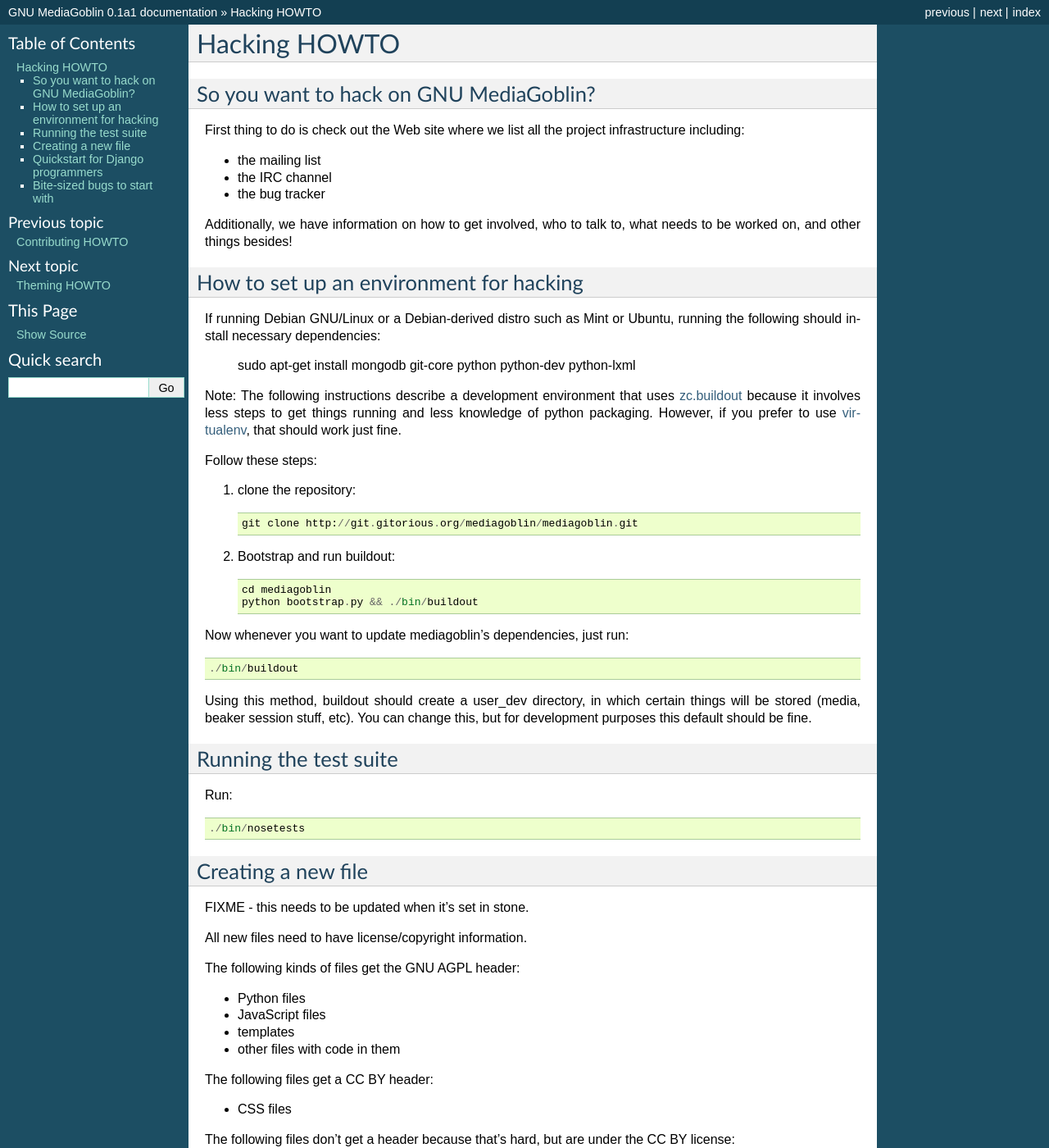
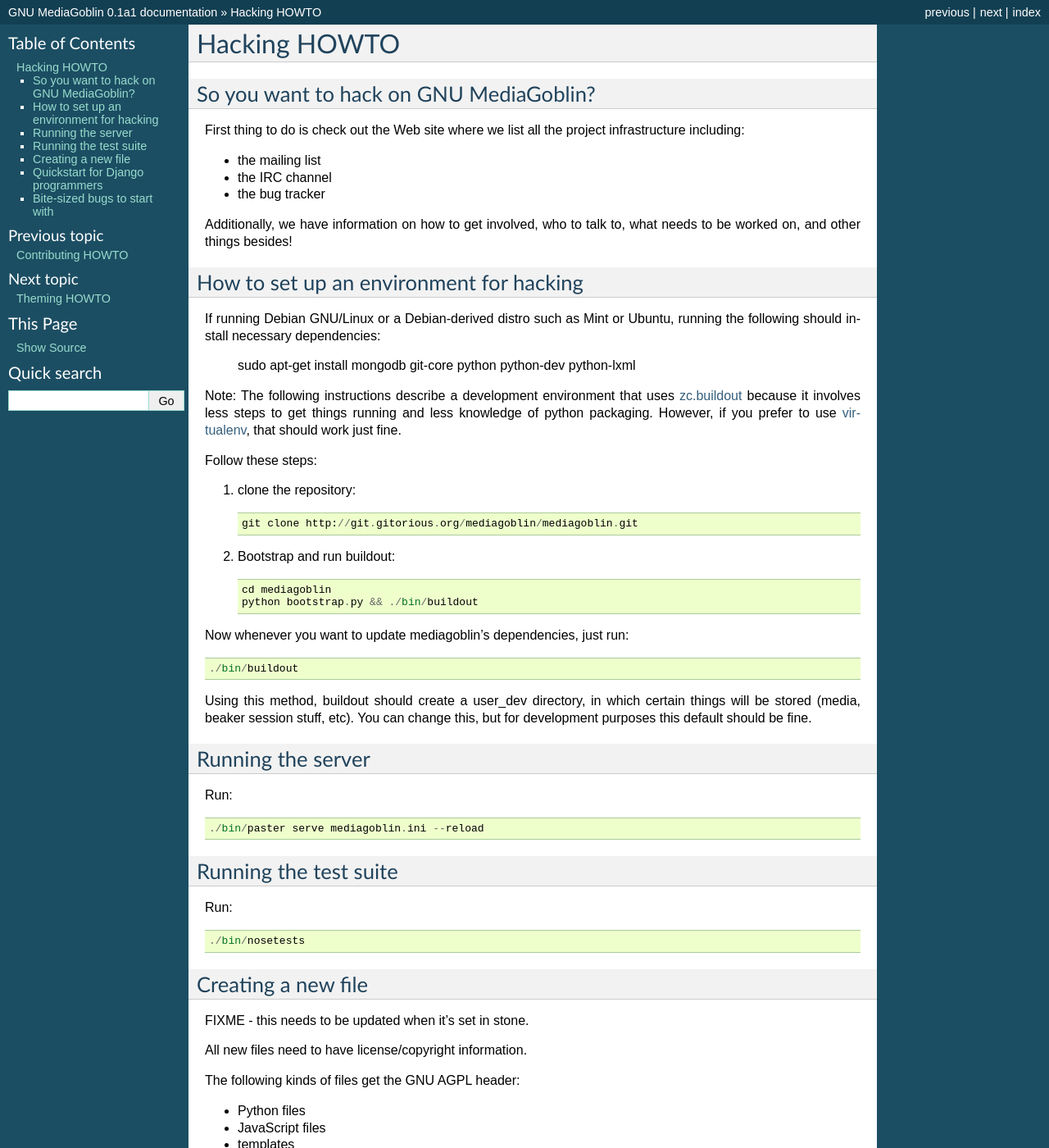
Before and after one commit to jparyani/mediagoblin, a Sphinx documentation site: the page built from docs/hackinghowto.rst, in a window 1280 px wide and 1400 px high. Shown: the whole window at 82% size. Built offline with Sphinx 7.4.7, drawn with Linux system fonts in a browser that asks for light colours.

Commit message:
How to run the server

```diff
--- a/docs/hackinghowto.rst
+++ b/docs/hackinghowto.rst
@@ -56,6 +56,14 @@
 should be fine.
 
 
+Running the server
+==================
+
+Run::
+
+      ./bin/paster serve mediagoblin.ini --reload
+
+
 Running the test suite
 ======================
 
```
